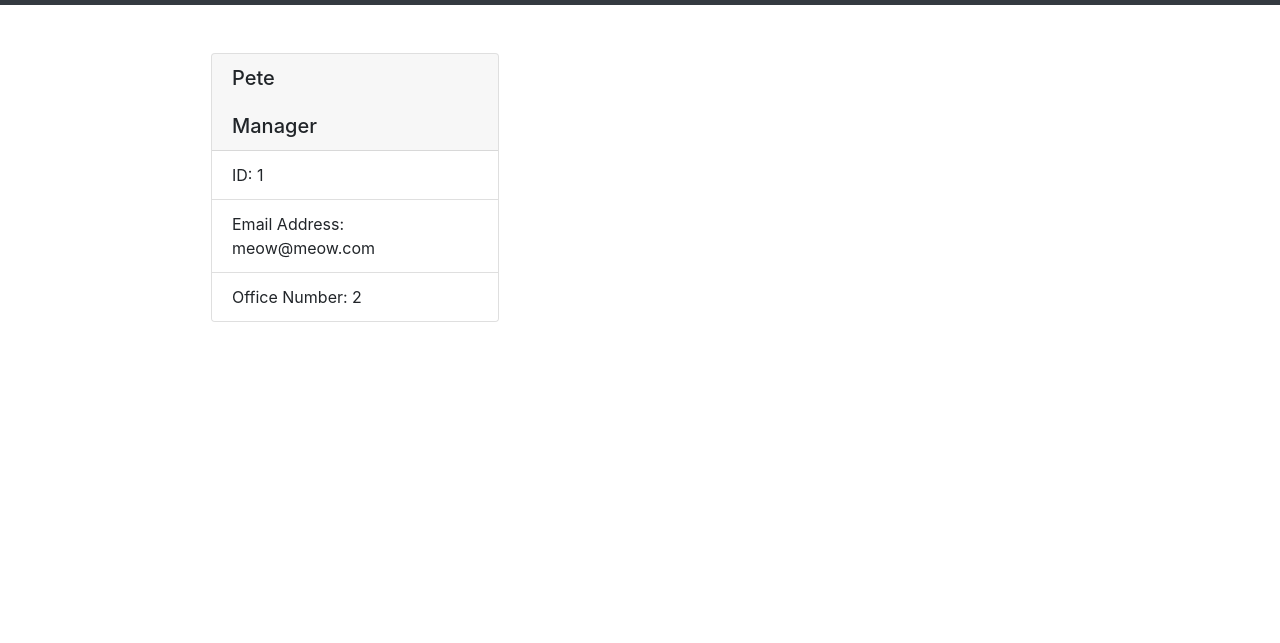
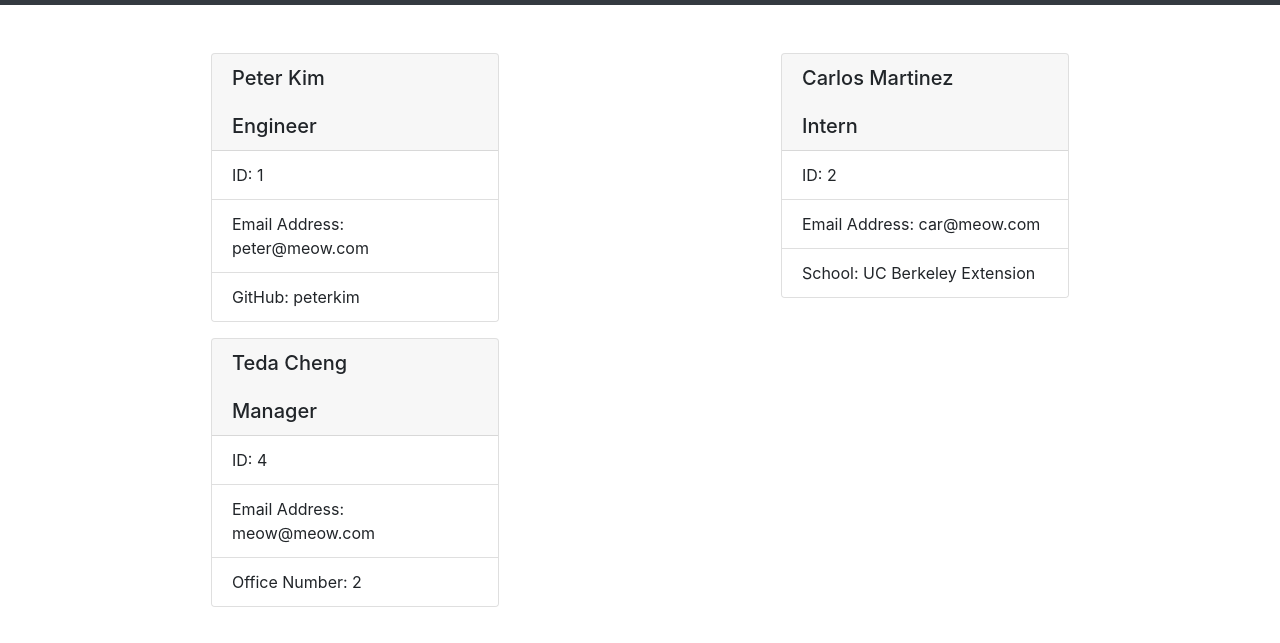
Before and after one commit to teedaa/team-profile-generator, a website: page output/team.html in a window 1280 px wide. Shown: the part 51-694 px from the top of the page. Drawn offline with nearby package versions, Linux system fonts and the light colour scheme.

Commit message:
Update README

```diff
--- a/output/team.html
+++ b/output/team.html
@@ -14,10 +14,28 @@
         <div class="container">
             <div class="row"><div class="col-6">
             <div class="card mx-auto mb-3" style="width: 18rem">
-            <h5 class="card-header">Pete<br /><br />Manager</h5>
+            <h5 class="card-header">Peter Kim<br /><br />Engineer</h5>
             <ul class="list-group list-group-flush">
                 <li class="list-group-item">ID: 1</li>
-                <li class="list-group-item">Email Address: meow@meow.com </li>
+                <li class="list-group-item">Email Address: peter@meow.com</li>
+                <li class="list-group-item">GitHub: peterkim</li>
+            </ul>
+            </div>
+        </div><div class="col-6">
+            <div class="card mx-auto mb-3" style="width: 18rem">
+            <h5 class="card-header">Carlos Martinez<br /><br />Intern</h5>
+            <ul class="list-group list-group-flush">
+                <li class="list-group-item">ID: 2</li>
+                <li class="list-group-item">Email Address: car@meow.com</li>
+                <li class="list-group-item">School: UC Berkeley Extension</li>
+            </ul>
+            </div>
+        </div><div class="col-6">
+            <div class="card mx-auto mb-3" style="width: 18rem">
+            <h5 class="card-header">Teda Cheng<br /><br />Manager</h5>
+            <ul class="list-group list-group-flush">
+                <li class="list-group-item">ID: 4</li>
+                <li class="list-group-item">Email Address: meow@meow.com</li>
                 <li class="list-group-item">Office Number: 2</li>
             </ul>
             </div>
```
Also changed, not shown: README.md, assets/screenshot.png (added).
